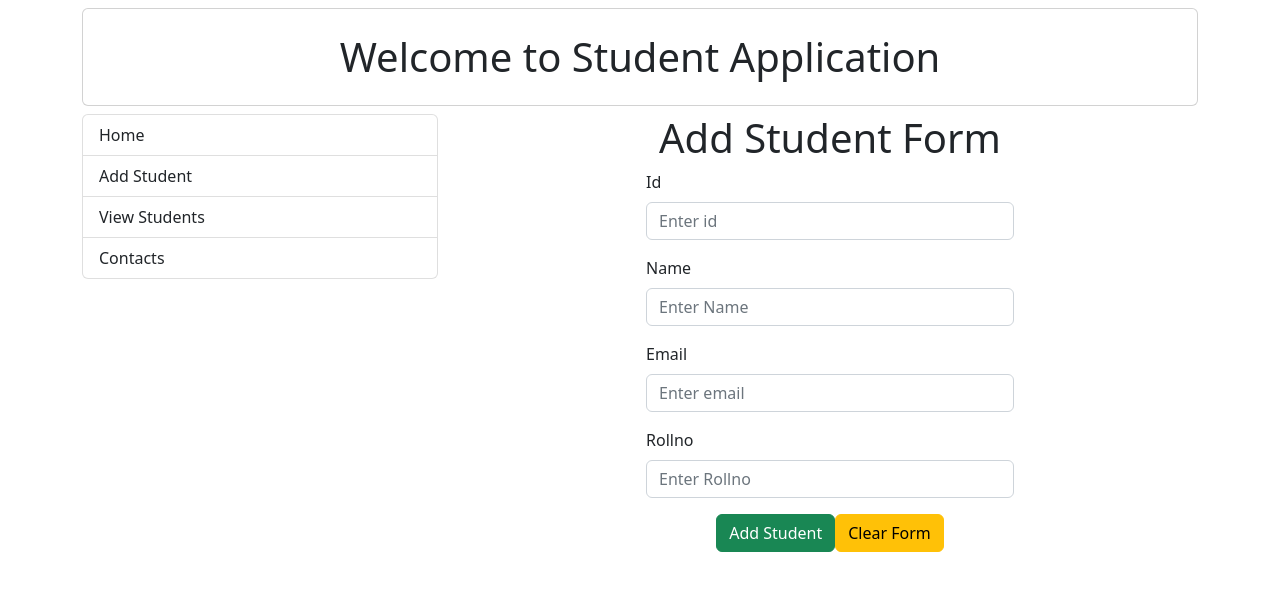
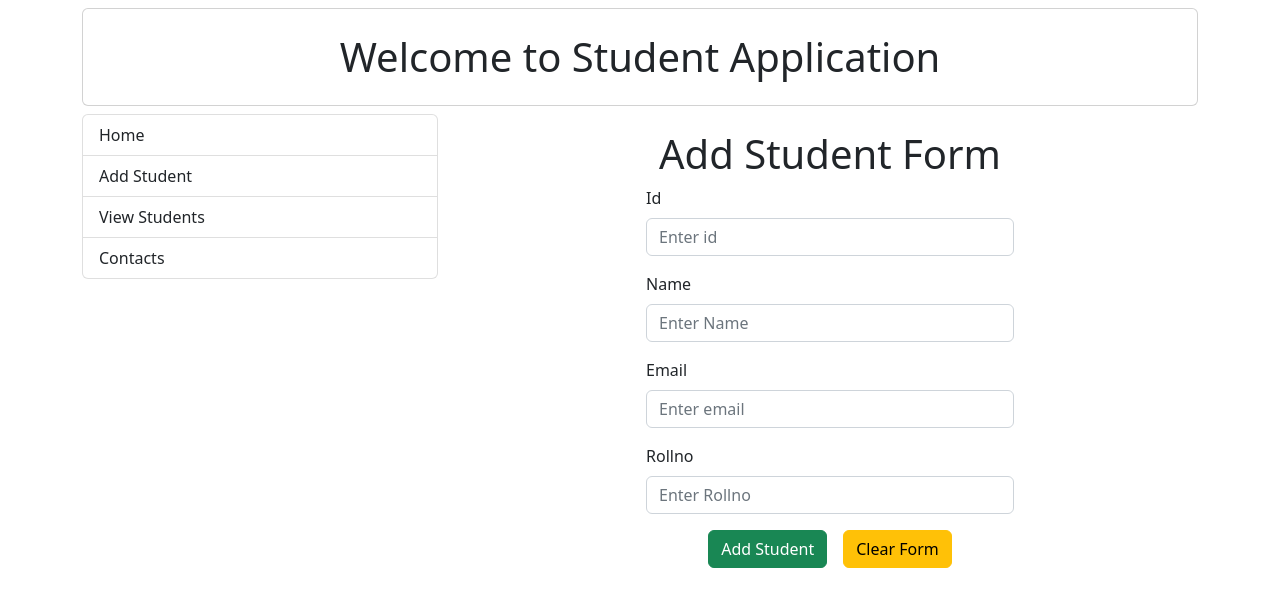
Before and after one commit to madhavpaliwal02/JS-App-for-Boot, a React (Create React App) app in the folder demo/: page /add-student in a window 1280 px wide. Shown: the top 606 px of the page. Built offline with nearby package versions, Linux system fonts and the light colour scheme.

Commit message:
Add Students module developed using React & checked Successfuly

```diff
--- a/demo/src/components/AddStudent.js
+++ b/demo/src/components/AddStudent.js
@@ -1,15 +1,46 @@
-import React, { Fragment, useEffect } from "react";
+import React, { Fragment, useEffect, useState } from "react";
 import { Form, FormGroup, Label, Input, Container, Button } from "reactstrap";
+import axios from 'axios';
+import base_url from "../api/boot_api";
+import { toast } from "react-toastify";
 
 const AddStudent = () => {
 
+    // Func to display title
     useEffect(() => {
         document.title = "Add Student";
     }, []);
 
+    // Function to set Values in the student
+    const [student, setStudent] = useState({
+
+    });
+
+    // Handle Form function
+    const handleForm = (e) => {
+        console.log("Data added", student);
+        postDataToServer(student);
+        e.preventDefault();
+    }
+
+    // Func to post data on server
+    const postDataToServer = (data) => {
+        axios.post(`${base_url}/students`, data).then(
+            (response) => {
+                console.log("Data posted", response.data);
+                toast.success("Data added", { position: "bottom-center" });
+            },
+            (error) => {
+                console.log(error);
+                toast.error("Something went error", { position: "bottom-center" });
+            }
+        );
+    };
+
+    // Return function vendor
     return <Fragment >
-        <h1 className="text-center">Add Student Form</h1>
-        <Form className="col-md-6 m-auto">
+        <h1 className="text-center mt-3">Add Student Form</h1>
+        <Form onSubmit={handleForm} className="col-md-6 m-auto">
             <FormGroup>
                 <Label for="id">
                     Id
@@ -19,6 +50,9 @@ const AddStudent = () => {
                     name="id"
                     placeholder="Enter id"
                     type="text"
+                    onChange={(e) => {
+                        setStudent({ ...student, id: e.target.value });
+                    }}
                 />
             </FormGroup>
             <FormGroup>
@@ -30,6 +64,9 @@ const AddStudent = () => {
                     name="nName"
                     placeholder="Enter Name"
                     type="text"
+                    onChange={(e) => {
+                        setStudent({ ...student, name: e.target.value });
+                    }}
                 />
             </FormGroup>
             <FormGroup>
@@ -41,6 +78,9 @@ const AddStudent = () => {
                     name="email"
                     placeholder="Enter email"
                     type="email"
+                    onChange={(e) => {
+                        setStudent({ ...student, email: e.target.value });
+                    }}
                 />
             </FormGroup>
             <FormGroup>
@@ -52,12 +92,15 @@ const AddStudent = () => {
                     name="rollno"
                     placeholder="Enter Rollno"
                     type="text"
+                    onChange={(e) => {
+                        setStudent({ ...student, rollno: e.target.value });
+                    }}
                 />
             </FormGroup>
 
             <Container className="text-center">
-                <Button color="success">Add Student</Button>
-                <Button color="warning ml-2">Clear Form</Button>
+                <Button type="submit" color="success mx-2">Add Student</Button>
+                <Button type="reset" color="warning mx-2">Clear Form</Button>
             </Container>
         </Form>
 
```
